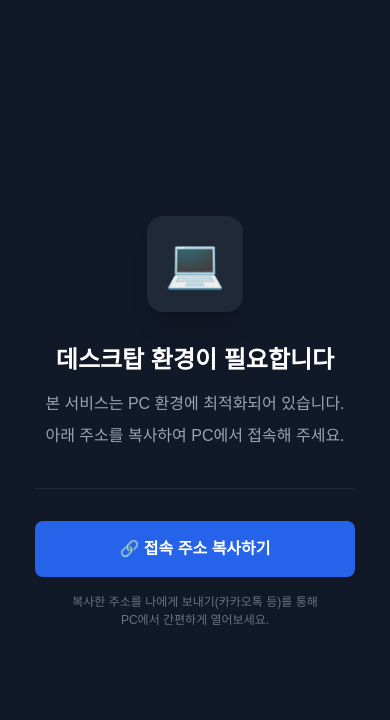
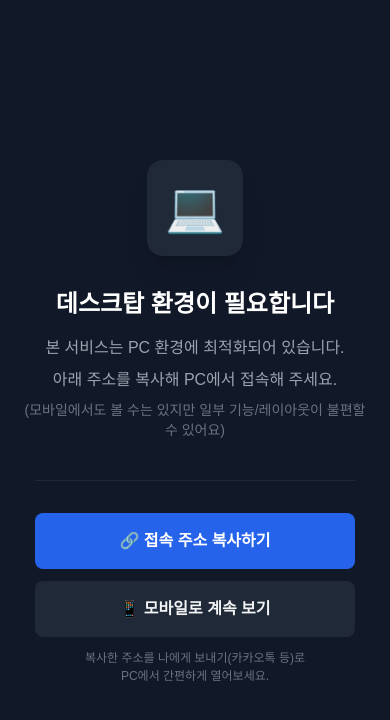
Before and after one commit to inable-it/webridge-frontend, a React (Vite) app: page / in a window 390 px wide. Shown: the top 720 px of the page. Built offline with nearby package versions, Linux system fonts and the light colour scheme.

Commit message:
refactor: :recycle: allow users to continue on mobile with warning notice

```diff
--- a/src/components/common/MobileBlocker.tsx
+++ b/src/components/common/MobileBlocker.tsx
@@ -1,8 +1,17 @@
-import { useState, useEffect } from "react";
+import React, { useEffect, useState } from 'react';
+
+const LS_KEY = 'allowMobileView.v1';
 
 const MobileBlocker = ({ children }: { children: React.ReactNode }) => {
   const [isMobile, setIsMobile] = useState<boolean | null>(null);
   const [copied, setCopied] = useState(false);
+  const [allowMobile, setAllowMobile] = useState<boolean>(false);
+
+  useEffect(() => {
+    // 모바일 허용 상태 복원
+    const saved = typeof window !== 'undefined' ? localStorage.getItem(LS_KEY) : null;
+    if (saved === 'true') setAllowMobile(true);
+  }, []);
 
   useEffect(() => {
     const checkMobile = () => {
@@ -13,55 +22,88 @@ const MobileBlocker = ({ children }: { children: React.ReactNode }) => {
     };
 
     checkMobile();
-        window.addEventListener("resize", checkMobile);
-        return () => window.removeEventListener("resize", checkMobile);
+    window.addEventListener('resize', checkMobile);
+    return () => window.removeEventListener('resize', checkMobile);
   }, []);
 
-    // 주소 복사 함수
   const handleCopyLink = async () => {
     try {
       await navigator.clipboard.writeText(window.location.href);
       setCopied(true);
-            // 2초 후 복사 완료 메시지 초기화
       setTimeout(() => setCopied(false), 2000);
-        } catch (err) {
-            alert("주소를 복사하는 데 실패했습니다.");
+    } catch {
+      alert('주소를 복사하는 데 실패했습니다.');
     }
+  };
+
+  const handleContinueOnMobile = () => {
+    setAllowMobile(true);
+    localStorage.setItem(LS_KEY, 'true');
+  };
+
+  const handleReset = () => {
+    setAllowMobile(false);
+    localStorage.removeItem(LS_KEY);
   };
 
   if (isMobile === null) return null;
 
+  // 모바일이지만 허용한 경우: 그대로 렌더
+  if (isMobile && allowMobile) {
+    return (
+      <>
+        {/* 선택: 상단에 작은 배너로 'PC 권장'만 남길 수도 있음 */}
+        <div className='fixed top-0 left-0 right-0 z-[9999] bg-amber-500/90 text-black px-3 py-2 text-xs flex items-center justify-between'>
+          <span>PC 환경에 최적화되어 있어요. 일부 UI가 불편할 수 있습니다.</span>
+          <button onClick={handleReset} className='underline'>
+            다시 안내 보기
+          </button>
+        </div>
+        <div className='pt-10'>{children}</div>
+      </>
+    );
+  }
+
   if (isMobile) {
     return (
-            <div className="fixed inset-0 z-[9999] flex flex-col items-center justify-center bg-gray-900 px-6 py-12 text-center">
-                <div className="mb-8 flex h-24 w-24 items-center justify-center rounded-2xl bg-gray-800 shadow-xl">
-                    <span className="text-5xl">💻</span>
+      <div className='fixed inset-0 z-[9999] flex flex-col items-center justify-center bg-gray-900 px-6 py-12 text-center'>
+        <div className='flex items-center justify-center w-24 h-24 mb-8 bg-gray-800 shadow-xl rounded-2xl'>
+          <span className='text-5xl'>💻</span>
         </div>
 
-                <h1 className="display-xs font-bold text-white mb-4">
-                    데스크탑 환경이 필요합니다
-                </h1>
+        <h1 className='mb-4 font-bold text-white display-xs'>데스크탑 환경이 필요합니다</h1>
 
-                <div className="space-y-2 text-md-custom text-gray-400 break-keep">
+        <div className='space-y-2 text-gray-400 text-md-custom break-keep'>
           <p>본 서비스는 PC 환경에 최적화되어 있습니다.</p>
-                    <p>아래 주소를 복사하여 PC에서 접속해 주세요.</p>
+          <p>아래 주소를 복사해 PC에서 접속해 주세요.</p>
+          <p className='mt-2 text-sm text-gray-500'>
+            (모바일에서도 볼 수는 있지만 일부 기능/레이아웃이 불편할 수 있어요)
+          </p>
         </div>
 
-                <div className="mt-10 w-full max-w-xs border-t border-gray-800 pt-8">
-                    {/* 주소 복사 버튼 */}
+        <div className='w-full max-w-xs pt-8 mt-10 space-y-3 border-t border-gray-800'>
+          {/* Primary: 주소 복사 */}
           <button
             onClick={handleCopyLink}
             className={`w-full py-4 rounded-lg font-semibold transition-all duration-300 ${
-                            copied
-                                ? "bg-green-600 text-white"
-                                : "bg-blue-600 hover:bg-blue-700 text-white"
+              copied ? 'bg-green-600 text-white' : 'bg-blue-600 hover:bg-blue-700 text-white'
             }`}
           >
-                        {copied ? "✅ 복사 완료!" : "🔗 접속 주소 복사하기"}
+            {copied ? '✅ 복사 완료!' : '🔗 접속 주소 복사하기'}
           </button>
 
-                    <p className="mt-4 text-xs-custom text-gray-500">
-                        복사한 주소를 나에게 보내기(카카오톡 등)를 통해<br/>PC에서 간편하게 열어보세요.
+          {/* Secondary: 모바일로 계속 보기 */}
+          <button
+            onClick={handleContinueOnMobile}
+            className='w-full py-4 font-semibold text-gray-100 transition-all duration-300 bg-gray-800 rounded-lg hover:bg-gray-700'
+          >
+            📱 모바일로 계속 보기
+          </button>
+
+          <p className='mt-2 text-gray-500 text-xs-custom'>
+            복사한 주소를 나에게 보내기(카카오톡 등)로
+            <br />
+            PC에서 간편하게 열어보세요.
           </p>
         </div>
       </div>
```
Lines whose indentation alone changed are shown as unchanged.
